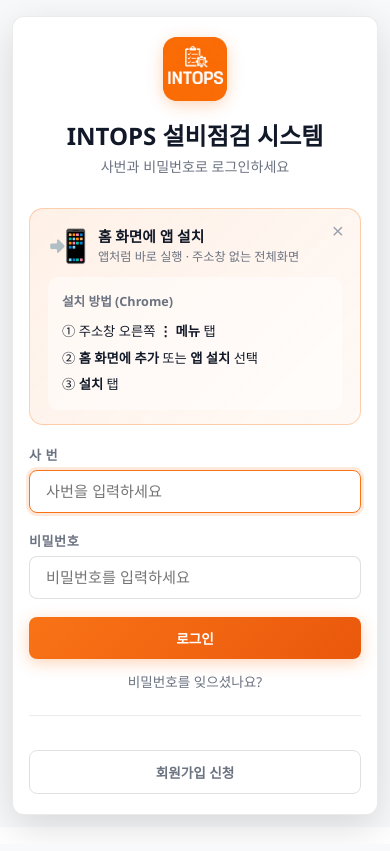
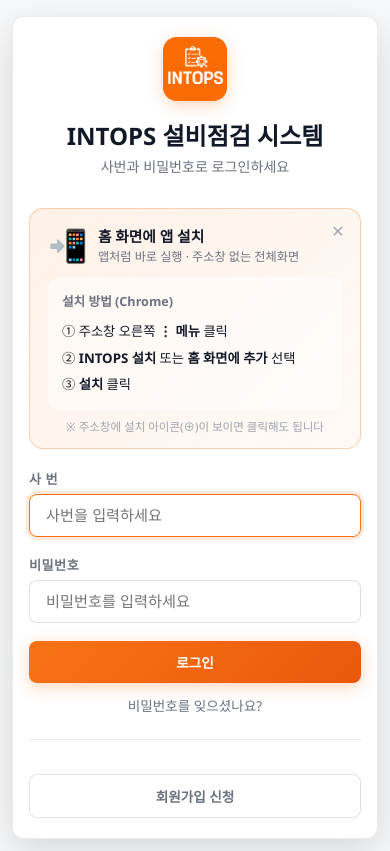
Before and after one commit to chojagal-ops/intops, a Flask app: page /login in a window 390 px wide. Before the commit the page ends 827 px from the top, so only its background shows below. Run offline with Flask 3, Linux system fonts and the light colour scheme; some libraries are stand-ins or nearby versions.

Commit message:
fix: PWA 설치 배너 PC에서도 표시 (모바일 전용 제한 제거)
Co-Authored-By: Claude Sonnet 4.6 <noreply@anthropic.com>

```diff
--- a/templates/login.html
+++ b/templates/login.html
@@ -44,14 +44,15 @@
           </button>
         </div>
 
-        <!-- Android: 수동 안내 (이벤트 없을 때 기본 표시) -->
+        <!-- Android/PC: 수동 안내 (이벤트 없을 때 기본 표시) -->
         <div id="androidGuide" style="display:none;">
           <div style="background:rgba(255,255,255,0.45);border-radius:10px;padding:12px 14px;font-size:0.83rem;color:var(--text);line-height:2.0;">
             <div style="margin-bottom:4px;font-weight:700;font-size:0.79rem;color:var(--text-sub);">설치 방법 (Chrome)</div>
-            <div>① 주소창 오른쪽 <strong>⋮ 메뉴</strong> 탭</div>
-            <div>② <strong>홈 화면에 추가</strong> 또는 <strong>앱 설치</strong> 선택</div>
-            <div>③ <strong>설치</strong> 탭</div>
+            <div>① 주소창 오른쪽 <strong>⋮ 메뉴</strong> 클릭</div>
+            <div>② <strong>INTOPS 설치</strong> 또는 <strong>홈 화면에 추가</strong> 선택</div>
+            <div>③ <strong>설치</strong> 클릭</div>
           </div>
+          <div style="margin-top:8px;font-size:0.72rem;color:#9ca3af;text-align:center;">※ 주소창에 설치 아이콘(⊕)이 보이면 클릭해도 됩니다</div>
         </div>
 
         <!-- iOS 안내 -->
@@ -137,7 +138,6 @@
     document.addEventListener('DOMContentLoaded', function () {
       if (isStandalone()) return;                               // 이미 앱으로 실행 중
       if (sessionStorage.getItem('installDismissed')) return;  // 이번 세션에 닫은 적 있음
-      if (!isMobile()) return;                                  // PC에서는 미표시
 
       var banner   = document.getElementById('installBanner');
       var iosGuide = document.getElementById('iosGuide');
@@ -145,13 +145,13 @@
       var aBtn     = document.getElementById('androidBtnWrap');
 
       if (isIOS()) {
-        // iOS: 공유 버튼 안내 바로 표시
+        // iOS: 사파리 공유 버튼 안내 표시
         iosGuide.style.display = 'block';
         aGuide.style.display   = 'none';
         aBtn.style.display     = 'none';
         banner.style.display   = 'block';
       } else {
-        // Android/기타: 수동 안내 먼저 표시 (beforeinstallprompt 오면 버튼으로 교체)
+        // Android / PC Chrome 등: 수동 안내 표시 (beforeinstallprompt 오면 버튼으로 교체)
         aGuide.style.display   = 'block';
         iosGuide.style.display = 'none';
         aBtn.style.display     = 'none';
```
